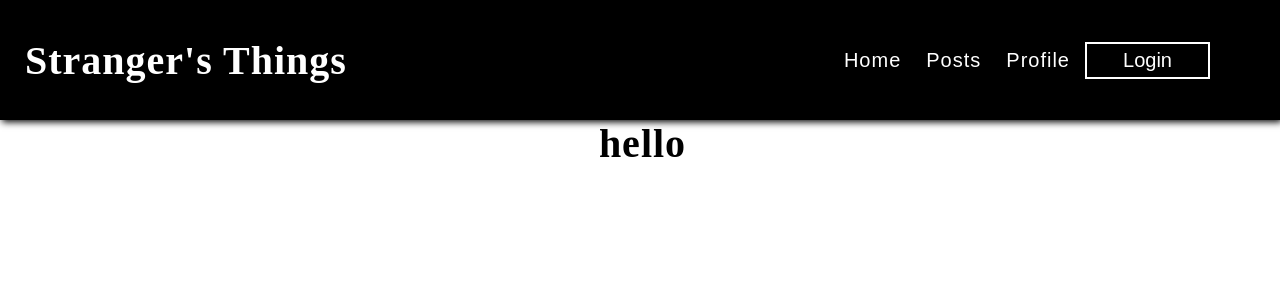
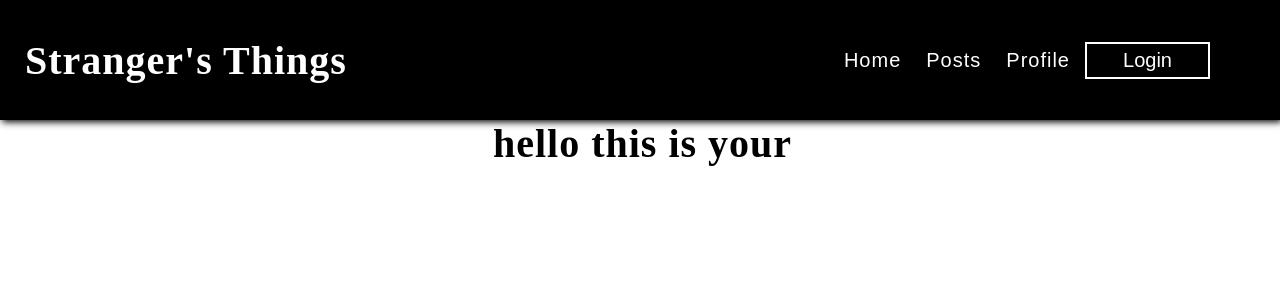
Before and after one commit to jbourg4364/strangers-things, a React (Create React App) app: page /me in a window 1280 px wide. Shown: the top 300 px of the page. Built offline with nearby package versions, Linux system fonts and the light colour scheme; no server answers; a web font is replaced by a local one.

Commit message:
userData is now accessible

```diff
--- a/src/auth/index.js
+++ b/src/auth/index.js
@@ -15,7 +15,7 @@ export const loginUser = async (userObj) => {
         if (success) {
             const {token, message} = data;
             localStorage.setItem('token', token);
-            console.log(success, error, data);
+            // console.log(success, error, data);
             return {token, message};
         }
         if (!success && !error) {
@@ -70,9 +70,9 @@ export const registerUser = async (userObj) => {
           'Authorization': `Bearer ${token}`
         },
       });
-      const result = await response.json();
-      console.log(result);
-      return result
+      const {success, error, data } = await response.json();
+      // console.log({success, error, data });
+      return {success, error, data };
     } catch (err) {
       console.error(err);
     }
--- a/src/components/App.js
+++ b/src/components/App.js
@@ -5,6 +5,7 @@ import { Header, Login, Home, Posts, AddPost, Profile} from './index';
 
 const App = () => {
     const [user, setUser] = useState({});
+    const [userData, setUserData] = useState({});
     const [posts, setPosts] = useState([]);
     const [token, setToken] = useState('');
     const [isLoggedIn, setIsLoggedIn] = useState(false);
@@ -25,7 +26,7 @@ const App = () => {
                 <Route path='/login' element={<Login user={user} setUser={setUser} token={token} setToken={setToken} isLoggedIn={isLoggedIn} setIsLoggedIn={setIsLoggedIn} username={username} setUsername={setUsername} password={password} setPassword={setPassword}/>} />
                 <Route path='/posts' element={<Posts posts={posts} setPosts={setPosts} isLoggedIn={isLoggedIn} setIsLoggedIn={setIsLoggedIn} user={user} username={username} setUsername={setUsername}/>} />
                 <Route path='/addPost' element={<AddPost user={user} posts={posts} setPosts={setPosts} token={token}/>}/>
-                <Route path='/me' element={<Profile token={token}/>} />
+                <Route path='/me' element={<Profile userData={userData} setUserData={setUserData} token={token}/>} />
             </Routes>
         </div>
     )
--- a/src/components/Login.jsx
+++ b/src/components/Login.jsx
@@ -16,12 +16,13 @@ const Login = ({isLoggedIn, setIsLoggedIn, token, setToken, user, setUser, usern
         // make an api call
         const userToAuth = {user: {username, password}};
         const data = await loginUser(userToAuth);
-        console.log(data);
+        // console.log(data);
         // create login user functin that we used above somewhere else
         // post to login function
         if (data.token) {
             setToken(data.token);
             setUser(data);
+            // console.log(data);
             setIsLoggedIn(true);
         }
         setUsername('');
--- a/src/components/Profile.jsx
+++ b/src/components/Profile.jsx
@@ -1,13 +1,35 @@
-import React from 'react';
+import React, { useEffect } from 'react';
 import { useNavigate } from 'react-router-dom';
 import "./Profile.css";
 import { myData } from '../auth'
 
+//the object error we were getting is because you cant make a component async but you can put an async function in a componenet which is what we need to do
+const Profile =  ({userData, setUserData, token}) => {
 
-const Profile = async ({token}) => {
-    // let variable = await myData(token)
-    // console.log(variable)
-    return(<h1>hello</h1>)
+    const getData = async (token) => {
+        try {
+            let fetchedData = await myData(token)
+            console.log(fetchedData);
+            setUserData(fetchedData.data);
+            // return fetchedData
+
+        } catch (error) {
+            console.log(error)
+        }
+    }
+
+    //getMe is done and posting to the page by CRUD OPS 18:37
+    useEffect(() => {
+        getData(token);
+    }, [])
+
+    console.log({userData});
+
+    return(
+    <>
+        <h1>hello this is your {token}</h1>
+    </>
+    )
 
 }
 
```
